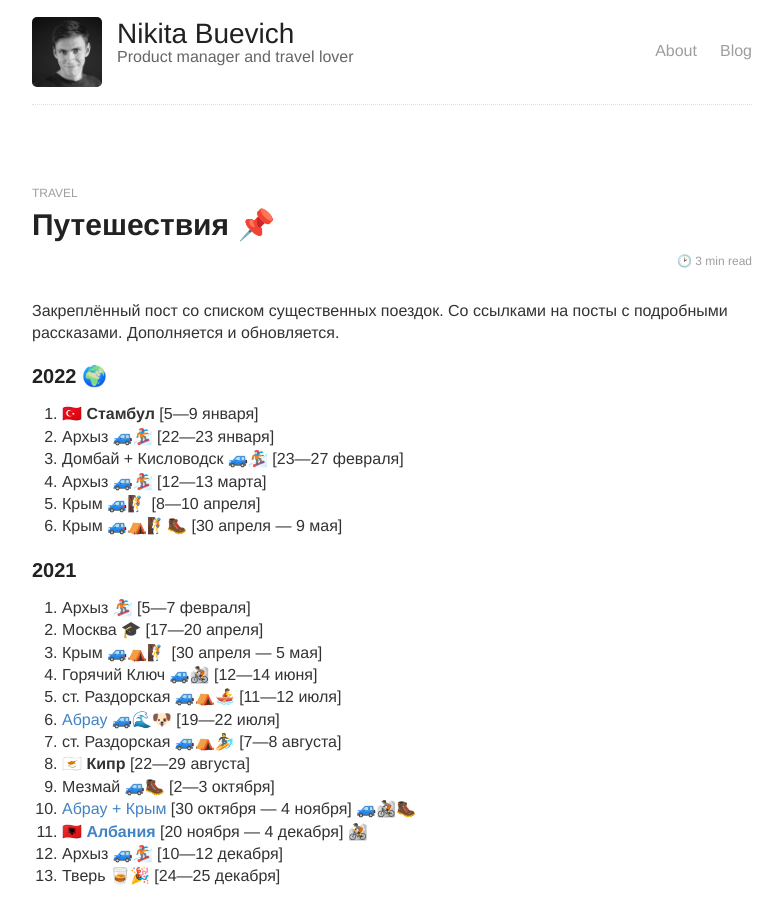
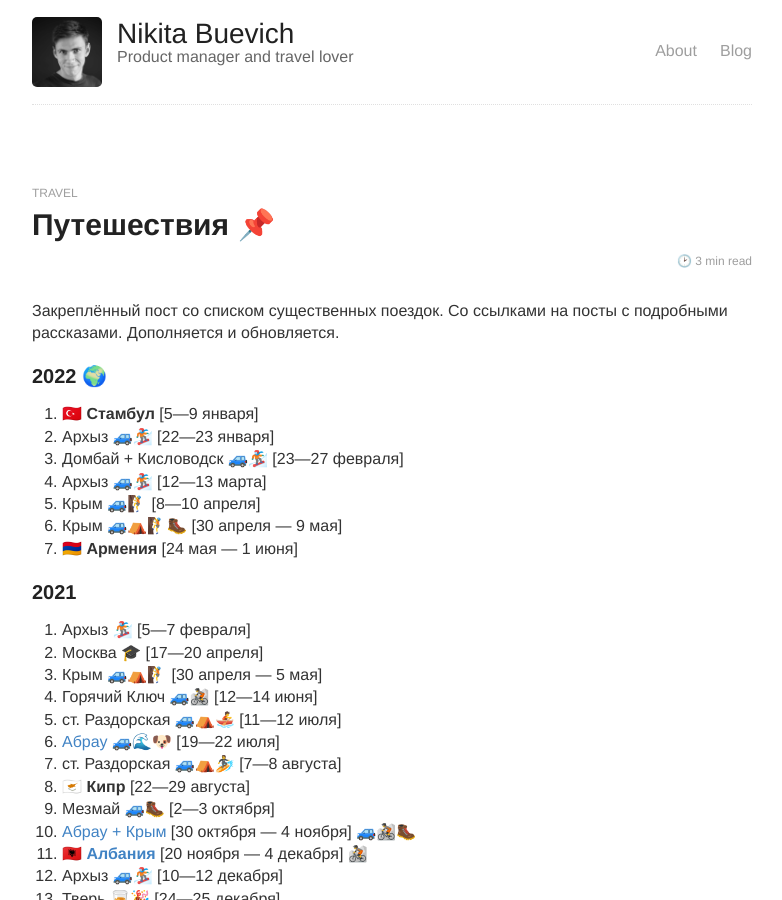
Before and after one commit to sombro/nbuevich.com, a Jekyll site: the page built from blog/_posts/2099-12-15-travel.md, in a window 1280 px wide and 900 px high. Shown: the whole window, without its empty margins (248-1030 px from the left). Built offline with Jekyll 4.4.1, drawn with Linux system fonts in a browser that asks for light colours.

Commit message:
some updt

```diff
--- a/blog/_posts/2099-12-15-travel.md
+++ b/blog/_posts/2099-12-15-travel.md
@@ -16,6 +16,7 @@ tags: [travel, pinned_post]
   <li>Архыз 🚙🏂 [12—13 марта]</li>
   <li>Крым 🚙🧗 [8—10 апреля]</li>
   <li>Крым 🚙⛺️🧗‍🥾 [30 апреля — 9 мая]</li>
+  <li>🇦🇲 <b>Армения</b> [24 мая — 1 июня]</li>
 </ol>
 
 ## <span id="2021">2021</span>  ##
```
Also changed, not shown: blog/_posts/2099-12-14-movies.md (+1 -0 lines).
